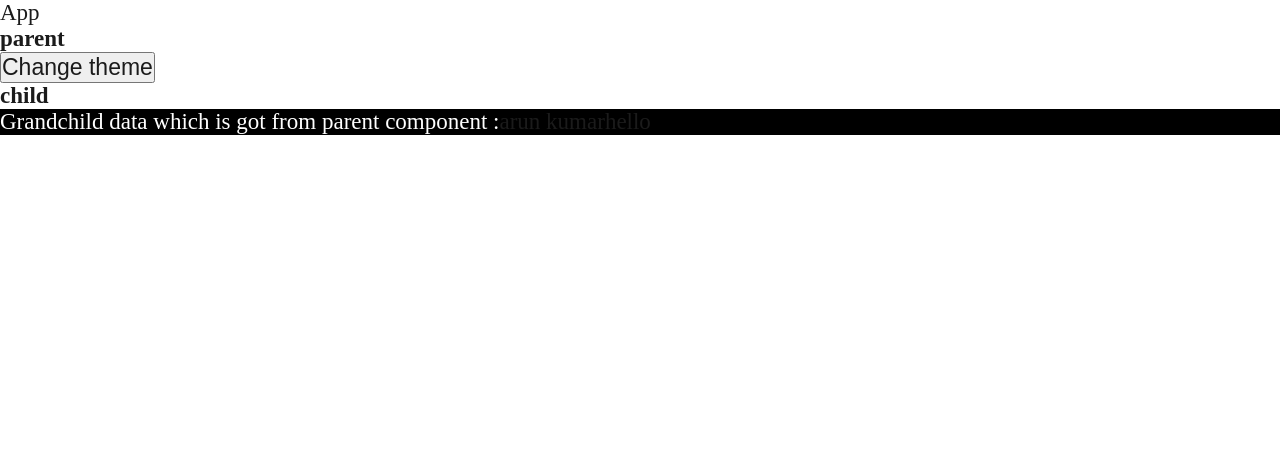
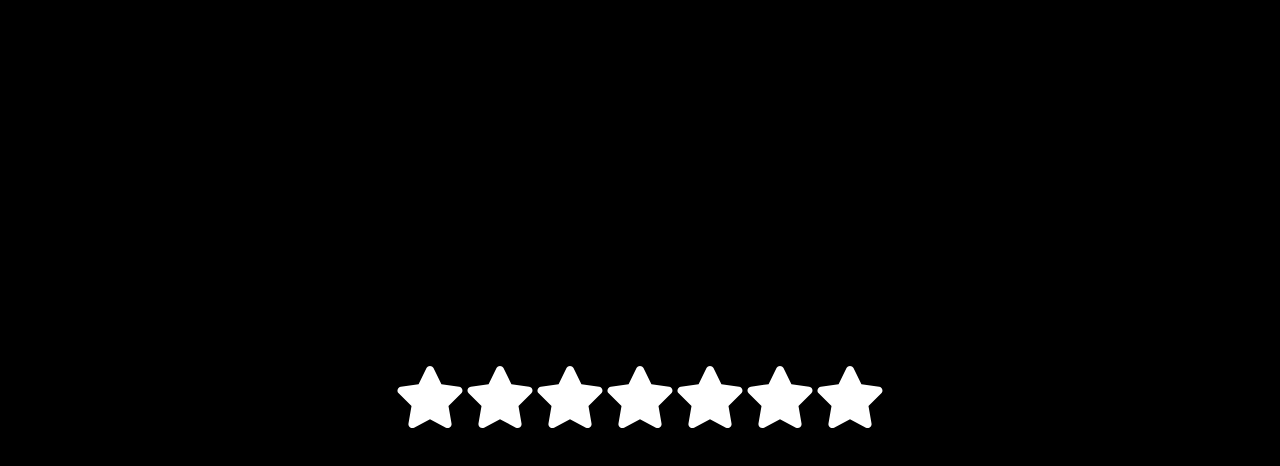
Before and after one commit to prasad-suku/react-practice, a React (Vite) app: page / in a window 1280 px wide. Shown: the top 466 px of the page. Built offline with nearby package versions, Linux system fonts and the light colour scheme.

Commit message:
Add files via upload

```diff
--- a/src/App.jsx
+++ b/src/App.jsx
@@ -1,14 +1,46 @@
-import React from "react";
-import Parent from "./component/Parent";
+import React, { useState } from "react";
+import "./index.css";
+import { FaStar } from "react-icons/fa";
 
-import Usereducerhook from "./Usereducerhook";
+const App = ({ no_ofstars = 7 }) => {
+  const [rating, setrating] = useState(0);
+  const [hover, sethover] = useState(0);
+  // hadleclick function
 
-const App = () => {
+  const handleclick = (ind) => {
+    setrating(ind);
+    console.log(ind);
+  };
+
+  // handlemousehover
+  const handlemousehover = (ind) => {
+    sethover(ind);
+    console.log(ind);
+  };
+
+  // handlemouseleave
+  const handlemouseleave = () => {
+    sethover(rating);
+  };
   return (
     <div>
-      App
-      <Parent></Parent>
-      {/* <Usereducerhook /> */}
+      <div className="star-rating">
+        {[...Array(no_ofstars)].map((_, ind) => {
+          ind += 1;
+          return (
+            <FaStar
+              size={70}
+              className={ind <= (rating || hover) ? "active" : "inactive"}
+              key={ind}
+              onClick={() => {
+                handleclick(ind);
+              }}
+              onMouseEnter={() => handlemousehover(ind)}
+              onMouseLeave={() => handlemouseleave()}
+            />
+          );
+        })}
+      </div>
     </div>
   );
 };
--- a/src/index.css
+++ b/src/index.css
@@ -1,8 +1,27 @@
 * {
   padding: 0;
   margin: 0;
-
-  color: rgb(27, 27, 27);
-
   font-size: 23px;
 }
+
+body {
+  height: 100vh;
+  width: 100vw;
+  background: black;
+  color: white;
+  display: grid;
+  place-items: center;
+}
+
+.star-rating i {
+  font-size: 2rem;
+  padding-left: 1px;
+  color: white;
+}
+
+.active {
+  color: yellow;
+}
+.inactive {
+  color: white;
+}
--- a/src/main.jsx
+++ b/src/main.jsx
@@ -1,10 +1,10 @@
-import React, { useRef } from "react";
+import React from "react";
 import ReactDOM from "react-dom/client";
 import App from "./App.jsx";
 import "./index.css";
 
 ReactDOM.createRoot(document.getElementById("root")).render(
   <React.StrictMode>
-    <App></App>
+    <App />
   </React.StrictMode>
 );
```
